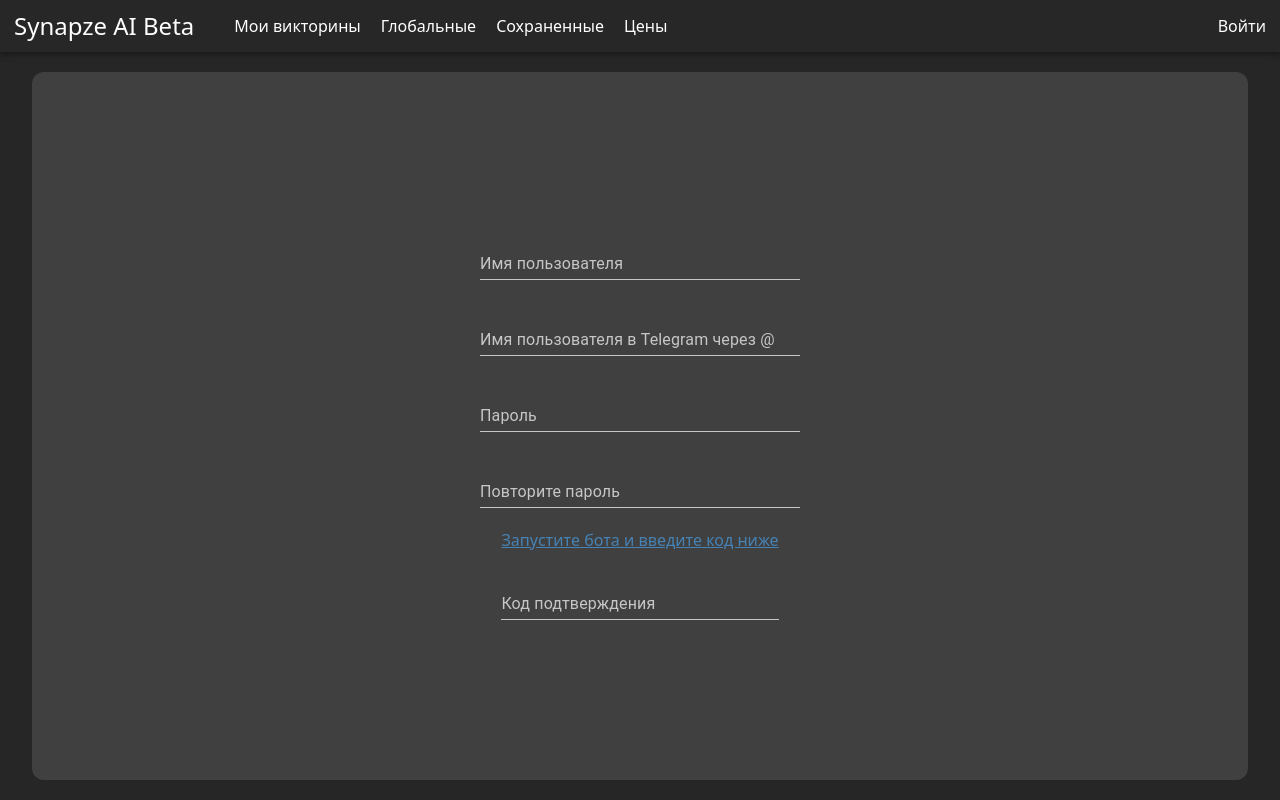
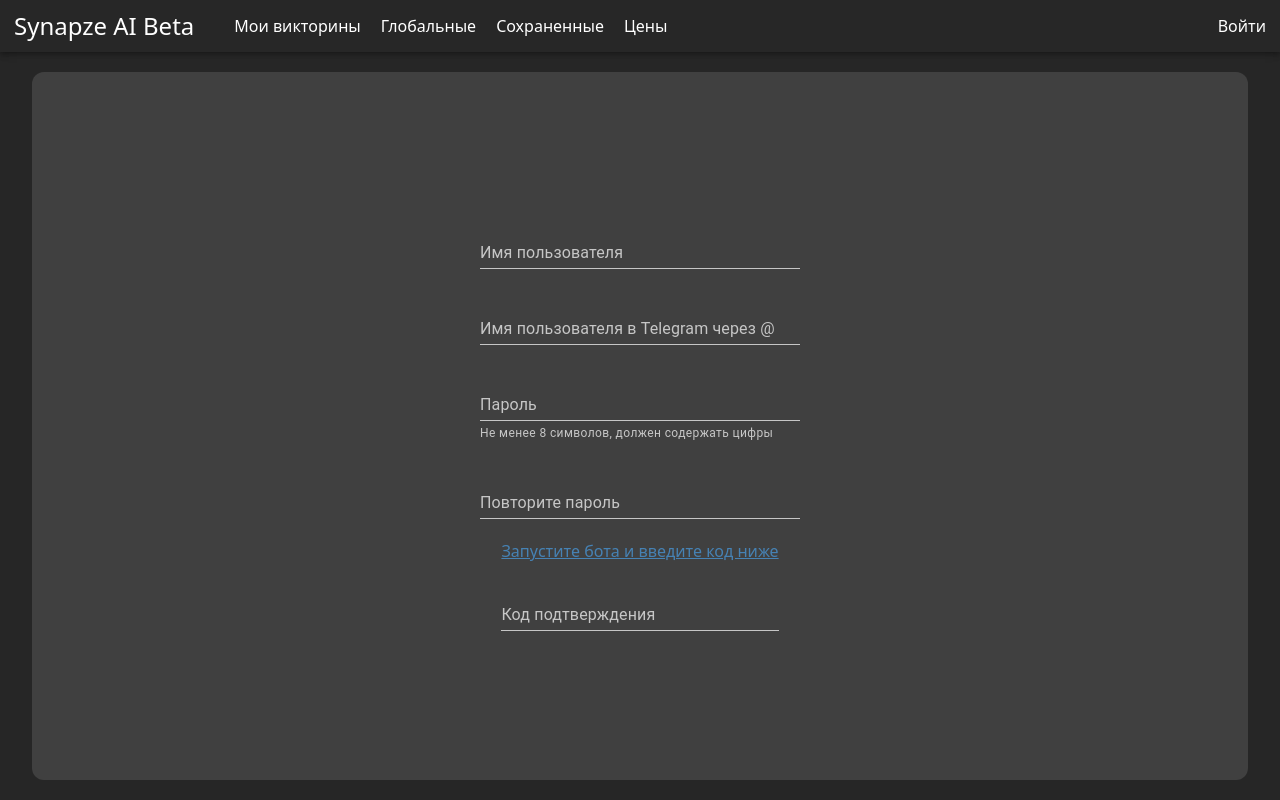
Before and after one commit to Zhenya848/SynapzeAI.Frontend, a React (Vite) app: page /register in a window 1280 px wide. Built offline with nearby package versions, Linux system fonts and the light colour scheme.

Commit message:
MicroPatchMainPage

```diff
--- a/src/pages/Registration/RegistrationPage.tsx
+++ b/src/pages/Registration/RegistrationPage.tsx
@@ -116,6 +116,7 @@ export function RegistrationPage() {
                         variant="standard"
                         error={passwordError}
                         label="Пароль"
+                        helperText="Не менее 8 символов, должен содержать цифры"
                         disabled={isLoading}
                         fullWidth
                     />
```
